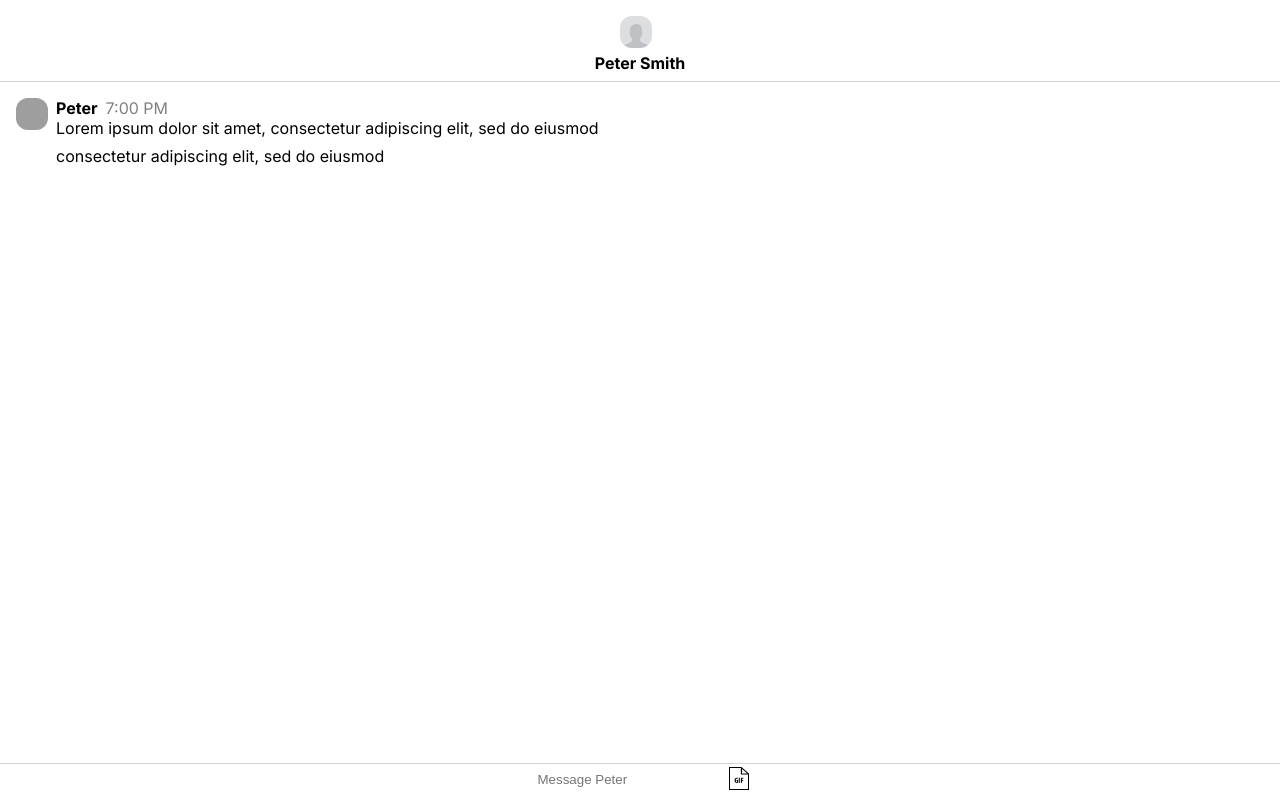
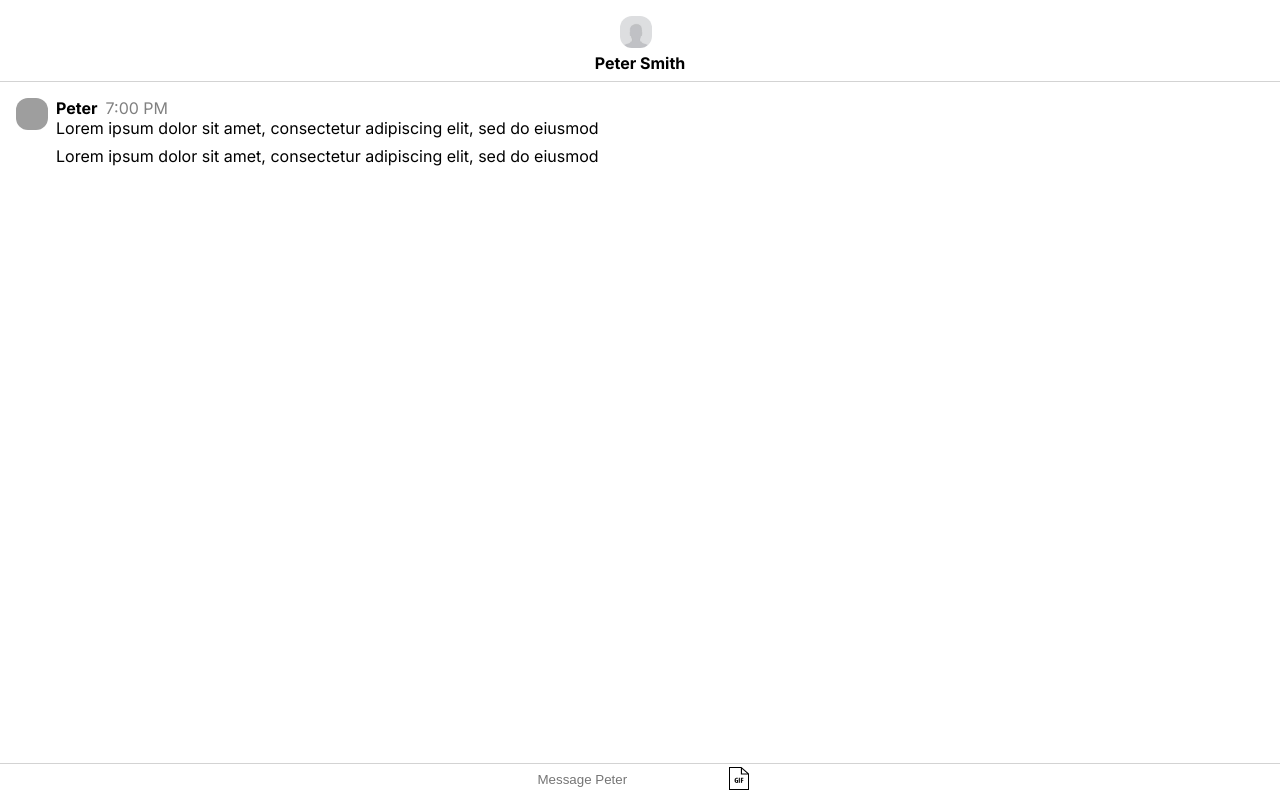
Before and after one commit to ibarczewski/chat-assignment, a Next.js app: page / in a window 1280 px wide. Built offline with nearby package versions, Linux system fonts and the light colour scheme; grey boxes are pictures that could not be loaded.

Commit message:
main - messy refactor - IB

```diff
--- a/app/components/conversationFooter/conversationFooter.tsx
+++ b/app/components/conversationFooter/conversationFooter.tsx
@@ -17,7 +17,7 @@ const ConversationFooter = () => {
     const handleKeyDown = (e: any) => {
 
         if (e.key === 'Enter') {
-            addMessage({userId: 2, message: e.target.value})
+            addMessage(2, { message: e.target.value, isGif: false})
             e.target.value = '';
         }
     }
--- a/app/components/gifPrompt/gifPrompt.tsx
+++ b/app/components/gifPrompt/gifPrompt.tsx
@@ -19,7 +19,6 @@ const GifPrompt = () => {
     const [gifs, setGifs] = useState([]);
 
     useEffect(() => {
-        console.log('lets go');
         getData()
             .then((res) => res.json())
             .then((data) => {
@@ -35,7 +34,7 @@ const GifPrompt = () => {
 
     return <div className={styles.container}>
         {
-            gifs.map((gif, index) => <button key={index} onClick={() => addMessage({userId: 2, message: 'giffing'})}>
+            gifs.map((gif, index) => <button key={index} onClick={() => addMessage(2, { message: 'giffing', isGif: true})}>
                 <img key={index} src={gif.images.downsized.url} />
             </button> )
         }
--- a/app/components/message/message.tsx
+++ b/app/components/message/message.tsx
@@ -15,6 +15,7 @@ const Message = ({messageGroup}: MessageProps) => {
     const [user, setUser] = useState(null);
 
     useEffect(() => {
+        // TODO: fix this!
         setUser(users.find(user => user.id === messageGroup.userId));
     }, [])
 
@@ -28,7 +29,7 @@ const Message = ({messageGroup}: MessageProps) => {
                     <div className={styles.username}>{user.name}</div>
                     <div className={styles.time}>{date}</div>
                 </div>
-                {messageGroup.messages.map((message, messageIndex) => <p key={messageIndex} className={styles.content}>{message}</p>)}
+                {messageGroup.messages.map((message, messageIndex) => <p key={messageIndex} className={styles.content}>{message.message}</p>)}
             </div>
         </>
 
--- a/app/page.tsx
+++ b/app/page.tsx
@@ -18,7 +18,7 @@ const lorem = new LoremIpsum();
 
   useEffect(() => {
     const interval = setInterval(() => {
-      addMessage({userId: 1, message: lorem.generateSentences(3)});
+      addMessage(1, { message: lorem.generateSentences(3), isGif: false});
       console.log('log!');
     }, 7000)
 
--- a/app/stores/message-store.ts
+++ b/app/stores/message-store.ts
@@ -6,14 +6,17 @@ export type MessageState = {
 }
 
 export type MessageActions = {
-  addMessage: (message: Message) => void
+  addMessage: (userId: number, message: Message) => void
 }
 
 export type MessageStore = MessageState & MessageActions
 
 export const initMessageStore = (): MessageState => {
   return { messageGroups: [
-    {userId: 1, messages: ['Lorem ipsum dolor sit amet, consectetur adipiscing elit, sed do eiusmod', 'consectetur adipiscing elit, sed do eiusmod']},
+    {userId: 1, messages: [
+      { message: 'Lorem ipsum dolor sit amet, consectetur adipiscing elit, sed do eiusmod', isGif: false},
+      { message: 'Lorem ipsum dolor sit amet, consectetur adipiscing elit, sed do eiusmod', isGif: false}]
+    },
   ] }
 }
 
@@ -26,14 +29,14 @@ export const createMessageStore = (
 ) => {
   return createStore<MessageStore>()((set) => ({
     ...initState,
-    addMessage: ({userId, message}) => set((state) => {
+    addMessage: (userId, {message}) => set((state) => {
       const newMessageGroups = state.messageGroups;
       if (state.messageGroups[state.messageGroups.length - 1].userId === userId) {
         console.log(userId);
-        newMessageGroups[newMessageGroups.length - 1].messages.push(message)
+        newMessageGroups[newMessageGroups.length - 1].messages.push({message, isGif: false})
       } else {
         console.log(userId);
-        newMessageGroups.push({userId, messages: [message]})
+        newMessageGroups.push({userId, messages: [{message, isGif: false}]})
       }
 
       return { messages: newMessageGroups}
--- a/app/types/message.d.ts
+++ b/app/types/message.d.ts
@@ -1,6 +1,6 @@
 type MessageGroup = {
     userId: number,
-    messages: string[]
+    messages: Message[]
 }
 
 type User = {
@@ -10,7 +10,6 @@ type User = {
 }
 
 type Message = {
-    userId: number,
     message: string,
-    // gif?: string
+    isGif: boolean
 }
```
